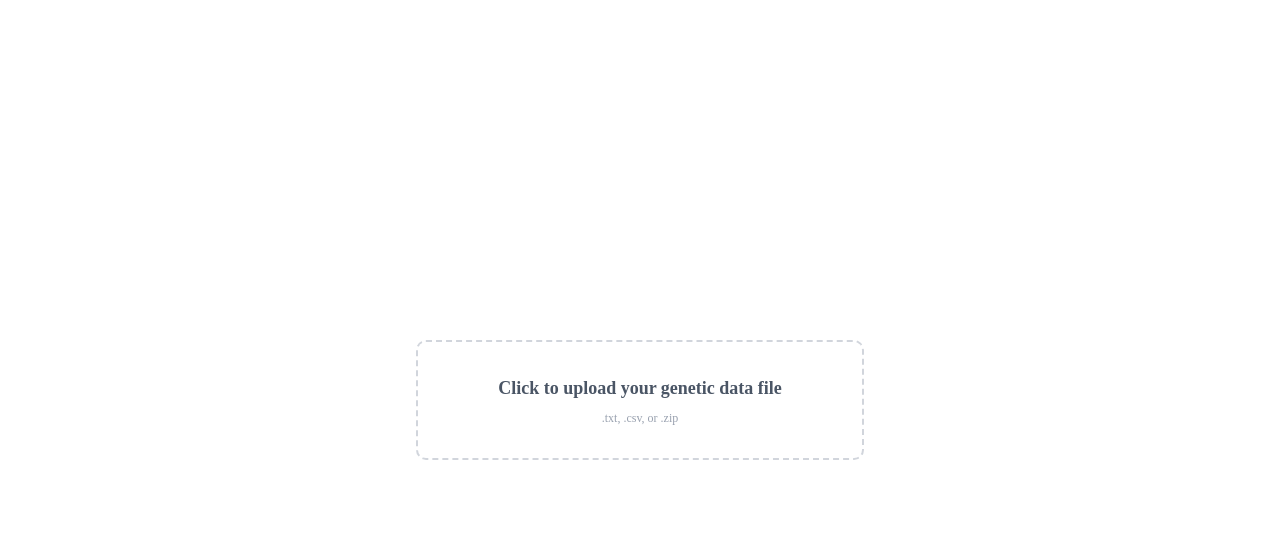
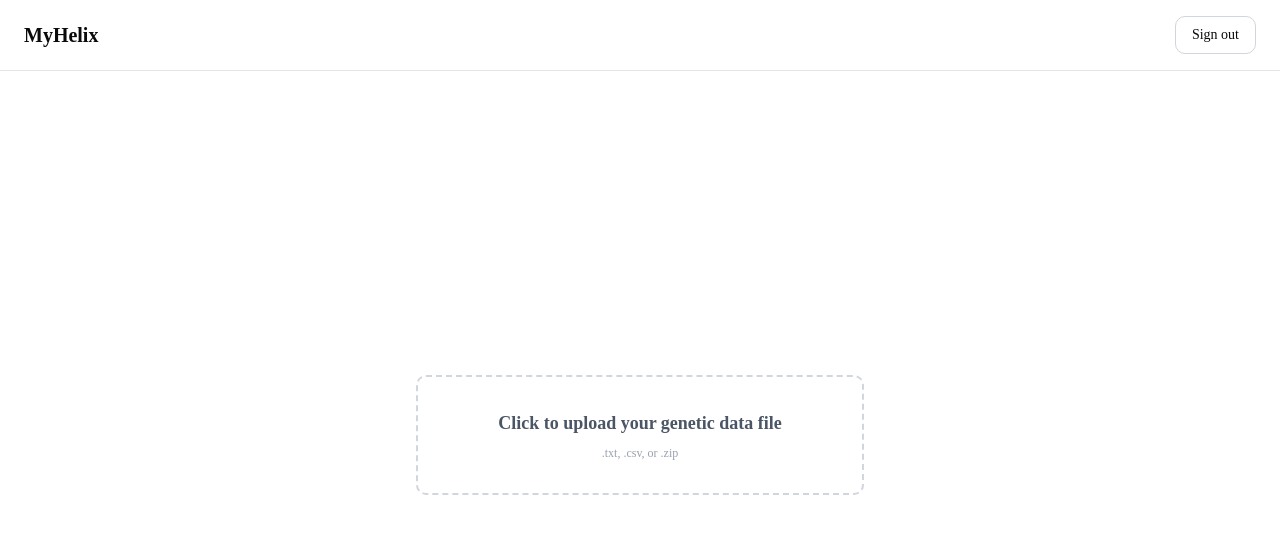
Before and after one commit to JonaReyGit/MyHelix, a Next.js app in the folder myhelix-nextjs/: page /upload in a window 1280 px wide. Shown: the top 534 px of the page. Built offline with nearby package versions, Linux system fonts and the light colour scheme.

Commit message:
added signout button on nav bar, show password feature

```diff
--- a/myhelix-nextjs/src/app/login/page.tsx
+++ b/myhelix-nextjs/src/app/login/page.tsx
@@ -2,6 +2,7 @@
 
 import { FormEvent, useState } from "react";
 import { useRouter } from "next/navigation";
+import { Eye, EyeOff } from "lucide-react";
 import { createClient } from "@/lib/supabase/client";
 
 type AuthMode = "signin" | "signup";
@@ -16,6 +17,8 @@ export default function LoginPage() {
   const [error, setError] = useState("");
   const [message, setMessage] = useState("");
   const [loading, setLoading] = useState(false);
+
+  const [showPassword, setShowPassword] = useState(false);
 
   async function handleSubmit(event: FormEvent<HTMLFormElement>) {
     event.preventDefault();
@@ -143,9 +146,10 @@ export default function LoginPage() {
               Password
             </label>
 
+            <div className="relative">
               <input
                 id="password"
-              type="password"
+                type={showPassword ? "text" : "password"}
                 autoComplete={
                   mode === "signin" ? "current-password" : "new-password"
                 }
@@ -153,8 +157,18 @@ export default function LoginPage() {
                 value={password}
                 onChange={(event) => setPassword(event.target.value)}
                 disabled={loading}
-              className="w-full rounded-lg border px-3 py-2 outline-none focus:ring-2 focus:ring-blue-500"
+                className="w-full rounded-lg border px-3 py-2 pr-11 outline-none focus:ring-2 focus:ring-blue-500"
               />
+
+              <button
+                type="button"
+                onClick={() => setShowPassword((current) => !current)}
+                className="absolute inset-y-0 right-0 flex items-center px-3 text-gray-500 transition hover:text-gray-800"
+                aria-label={showPassword ? "Hide password" : "Show password"}
+              >
+                {showPassword ? <EyeOff size={19} /> : <Eye size={19} />}
+              </button>
+            </div>
           </div>
 
           {error && (
--- a/myhelix-nextjs/src/app/upload/page.tsx
+++ b/myhelix-nextjs/src/app/upload/page.tsx
@@ -2,6 +2,7 @@
 
 import { useState } from "react";
 import { createClient } from "@/lib/supabase/client";
+import LogoutButton from "@/components/LogoutButton";
 
 export default function UploadPage() {
   const [status, setStatus] = useState<string>("");
@@ -48,20 +49,30 @@ export default function UploadPage() {
   }
 
   return (
-    <div className="min-h-screen flex flex-col items-center justify-center gap-4 p-6">
-      <label className="w-full max-w-md flex flex-col items-center justify-center gap-2 p-8 border-2 border-dashed border-gray-300 rounded-lg cursor-pointer hover:border-blue-400 hover:bg-blue-50 transition-colors">
+    <div className="min-h-screen">
+      <header className="flex items-center justify-between border-b px-6 py-4">
+        <h1 className="text-xl font-bold">MyHelix</h1>
+        <LogoutButton />
+      </header>
+
+      <main className="flex min-h-[calc(100vh-73px)] flex-col items-center justify-center gap-4 p-6">
+        <label className="flex w-full max-w-md cursor-pointer flex-col items-center justify-center gap-2 rounded-lg border-2 border-dashed border-gray-300 p-8 transition-colors hover:border-blue-400 hover:bg-blue-50">
           <span className="text-lg font-bold text-gray-600">
             Click to upload your genetic data file
           </span>
+
           <span className="text-xs text-gray-400">.txt, .csv, or .zip</span>
+
           <input
             type="file"
-          accept=".txt, .csv, .zip "
+            accept=".txt,.csv,.zip"
             onChange={handleUpload}
             className="hidden"
           />
         </label>
+
         {status && <p className="text-sm text-gray-600">{status}</p>}
+      </main>
     </div>
   );
 }
--- /dev/null
+++ b/myhelix-nextjs/src/components/LogoutButton.tsx
@@ -0,0 +1,38 @@
+"use client";
+
+import { useState } from "react";
+import { useRouter } from "next/navigation";
+import { createClient } from "@/lib/supabase/client";
+
+export default function LogoutButton() {
+  const router = useRouter();
+  const [loading, setLoading] = useState(false);
+
+  async function handleLogout() {
+    setLoading(true);
+
+    const supabase = createClient();
+
+    const { error } = await supabase.auth.signOut();
+
+    if (error) {
+      console.error("Failed to sign out:", error.message);
+      setLoading(false);
+      return;
+    }
+
+    router.replace("/login");
+    router.refresh();
+  }
+
+  return (
+    <button
+      type="button"
+      onClick={handleLogout}
+      disabled={loading}
+      className="rounded-lg border border-gray-300 px-4 py-2 text-sm font-medium transition hover:bg-gray-100 disabled:cursor-not-allowed disabled:opacity-50"
+    >
+      {loading ? "Signing out..." : "Sign out"}
+    </button>
+  );
+}
```
Lines whose indentation alone changed are shown as unchanged.
